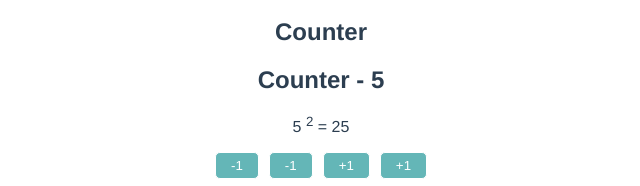
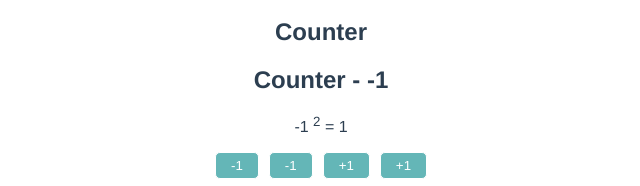
Before and after one commit to luismedellin/vuejs-course, a Vue app in the folder 03-fundamentos/: page / in a window 1280 px wide. Shown: the part 447-633 px from the top of the page, without its empty margins (319-959 px from the left). Built offline with nearby package versions, Linux system fonts and the light colour scheme.

Commit message:
54 Validación de las props

```diff
--- a/03-fundamentos/src/App.vue
+++ b/03-fundamentos/src/App.vue
@@ -1,7 +1,7 @@
 <template>
   <img alt="Vue logo" src="./assets/logo.png">
   <Counter v-bind:start="5" />
-  <Counter :start="5" />
+  <Counter :start="-1" />
   <Counter/>
 </template>
 
--- a/03-fundamentos/src/components/Counter.vue
+++ b/03-fundamentos/src/components/Counter.vue
@@ -14,7 +14,10 @@ export default {
     title: String,
     start: {
       type: Number,
-      default: 1
+      default: 1,
+      validator(value) {
+        return value >= 0
+      }
       // required: true
     }
   },
```
